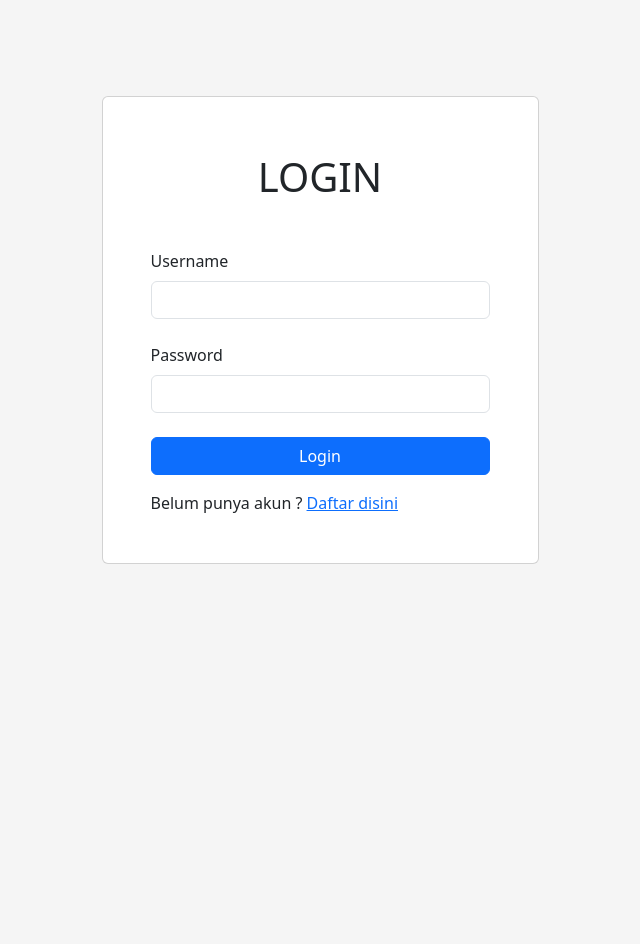
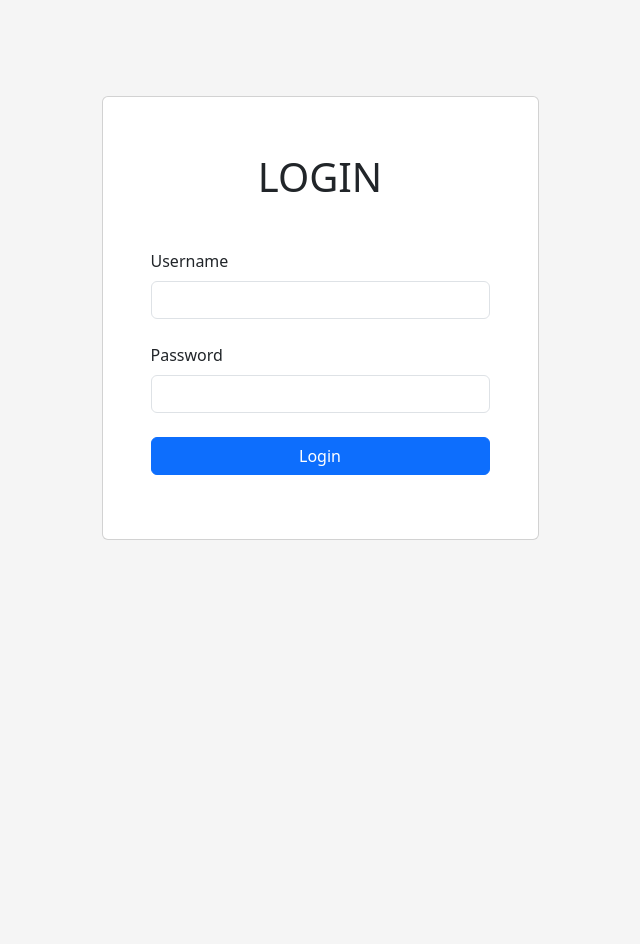
Before and after one commit to yufri28/spk-pemilihan-gitar, a PHP site: page /spk-pem-gitar/auth/login.php in a window 1280 px wide. Shown: the whole page, without its empty margins (320-960 px from the left). Run offline with PHP 8.4, Linux system fonts and the light colour scheme; some libraries are stand-ins or nearby versions.

Commit message:
hapus link daftar

```diff
--- a/auth/login.php
+++ b/auth/login.php
@@ -105,10 +105,6 @@ if ($_SERVER["REQUEST_METHOD"] == "POST") {
                                     <button type="submit" name="login" class="btn col-12 btn-primary btn-block mb-3">
                                         Login
                                     </button>
-                                    <span>Belum punya akun ?</span>
-                                    <a href="../daftar.php">
-                                        Daftar disini
-                                    </a>
                                 </form>
                             </div>
                         </div>
```
